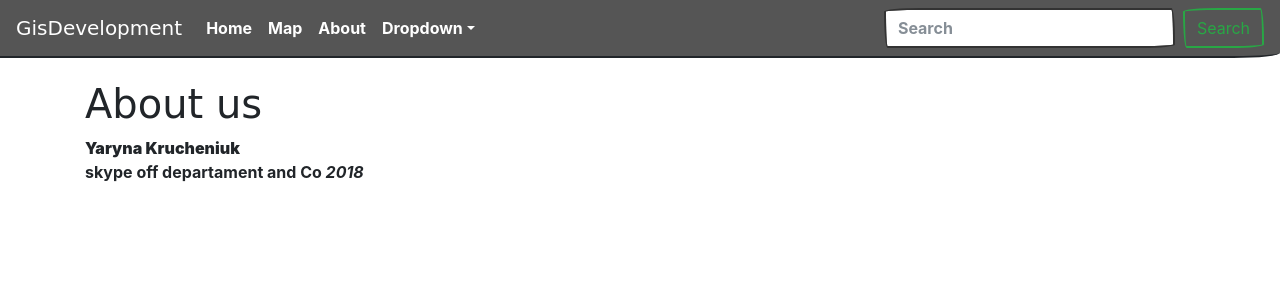
After one commit to yaryna72/gisDjango, a Django app: page /about/ in a window 1280 px wide. The commit adds this page. Shown: the top 300 px of the page. Run offline with Django 3.2, Linux system fonts and the light colour scheme; some libraries are stand-ins or nearby versions; some web fonts are replaced.

Commit message:
Made articles, about, static file

```diff
--- /dev/null
+++ b/gis/static/gis/style.css
@@ -0,0 +1,3 @@
+.margin_block{
+    margin-top:80px
+}
--- /dev/null
+++ b/gis/templates/gis/about.html
@@ -0,0 +1,11 @@
+{% extends 'gis/base.html' %}
+
+{% block title %}
+    About
+{% endblock %}
+
+{% block content %}
+    <h1>About us</h1>
+    <div><strong>Yaryna Krucheniuk</strong></div>
+    <div>skype off departament and Co <em>2018</em></div>
+{% endblock %}
--- a/gis/templates/gis/base.html
+++ b/gis/templates/gis/base.html
@@ -1,3 +1,4 @@
+{% load staticfiles %}
 <!doctype html>
 <html lang="en">
   <head>
@@ -14,13 +15,13 @@
     <!-- Custom styles for this template
     <link href="starter-template.css" rel="stylesheet">
     -->
-    <style>.margin_block{margin-top:80px}</style>
+    <link href="{% static 'gis/style.css' %}"  rel="stylesheet">
   </head>
 
   <body>
 
     <nav class="navbar navbar-expand-md navbar-dark bg-dark fixed-top">
-      <a class="navbar-brand" href="#">GisDevelopment</a>
+      <a class="navbar-brand" href="{% url 'home' %}">GisDevelopment</a>
       <button class="navbar-toggler" type="button" data-toggle="collapse" data-target="#navbarsExampleDefault" aria-controls="navbarsExampleDefault" aria-expanded="false" aria-label="Toggle navigation">
         <span class="navbar-toggler-icon"></span>
       </button>
@@ -28,13 +29,13 @@
       <div class="collapse navbar-collapse" id="navbarsExampleDefault">
         <ul class="navbar-nav mr-auto">
           <li class="nav-item active">
-            <a class="nav-link" href="#">Home <span class="sr-only">(current)</span></a>
+            <a class="nav-link" href="{% url 'home' %}">Home <span class="sr-only">(current)</span></a>
           </li>
           <li class="nav-item">
-            <a class="nav-link" href="#">Link</a>
+            <a class="nav-link" href="{% url 'map' %}">Map</a>
           </li>
           <li class="nav-item">
-            <a class="nav-link disabled" href="#">Disabled</a>
+            <a class="nav-link" href="{% url 'about' %}">About</a>
           </li>
           <li class="nav-item dropdown">
             <a class="nav-link dropdown-toggle" href="http://example.com" id="dropdown01" data-toggle="dropdown" aria-haspopup="true" aria-expanded="false">Dropdown</a>
--- a/gis/urls.py
+++ b/gis/urls.py
@@ -19,5 +19,8 @@ import gis.views
 
 urlpatterns = [
     url(r'^$', gis.views.home, name='home'),
+    url(r'^map/$', gis.views.mymap, name='map'),
+    url(r'^about/$', gis.views.about, name='about'),
+    url(r'^articles/(?P<article_id>[0-9]+)/$', gis.views.show_articles, name='article'),
 
 ]
--- a/gis/views.py
+++ b/gis/views.py
@@ -1,8 +1,27 @@
 
 from __future__ import unicode_literals
 from django.http import HttpResponse
-from django.shortcuts import render
+from django.shortcuts import render, get_object_or_404
+from gis.models import Articles
 # Create your views here.
 def home(request):
-    # return HttpResponse('Hello world')
-    return render(request, 'gis/home.html')
+    # return HttpResponse("Hello world")
+    # return render(request, 'gis/home.html')
+    articles = Articles.objects.all()
+    context = {
+        'articles': articles
+    }
+    return render(request, 'gis/home.html', context)
+
+
+def show_articles(request, article_id):
+    article = get_object_or_404(Articles, id=article_id)
+    return render(request, 'gis/article.html', {'article': article})
+
+
+def about(request):
+    return render(request, 'gis/about.html')
+
+
+def mymap(request):
+    return render(request, 'gis/map.html')
```
Also changed, not shown: gis/models.py (+7 -0 lines), gis/templates/gis/article.html (added, +10 -0 lines), gis/templates/gis/home.html (+6 -1 lines), gis/templates/gis/map.html (added, +9 -0 lines).
